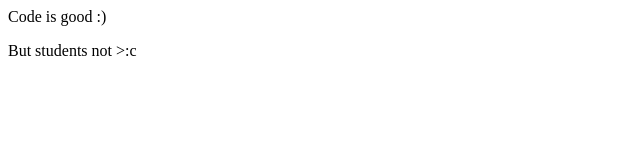
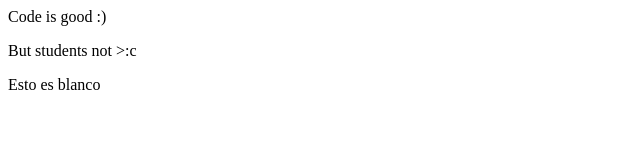
Before and after one commit to TzStrikerYT/BIT-smiling-institute, a plain HTML site: page index.html in a window 1280 px wide. Shown: the whole page, without its empty margins (0-640 px from the left). Drawn offline with Linux system fonts and the light colour scheme.

Commit message:
[add] add new line

```diff
--- a/index.html
+++ b/index.html
@@ -1,2 +1,3 @@
 <p>Code is good :)</p>
 <p>But students not >:c</p>
+<p>Esto es blanco</p>
```
